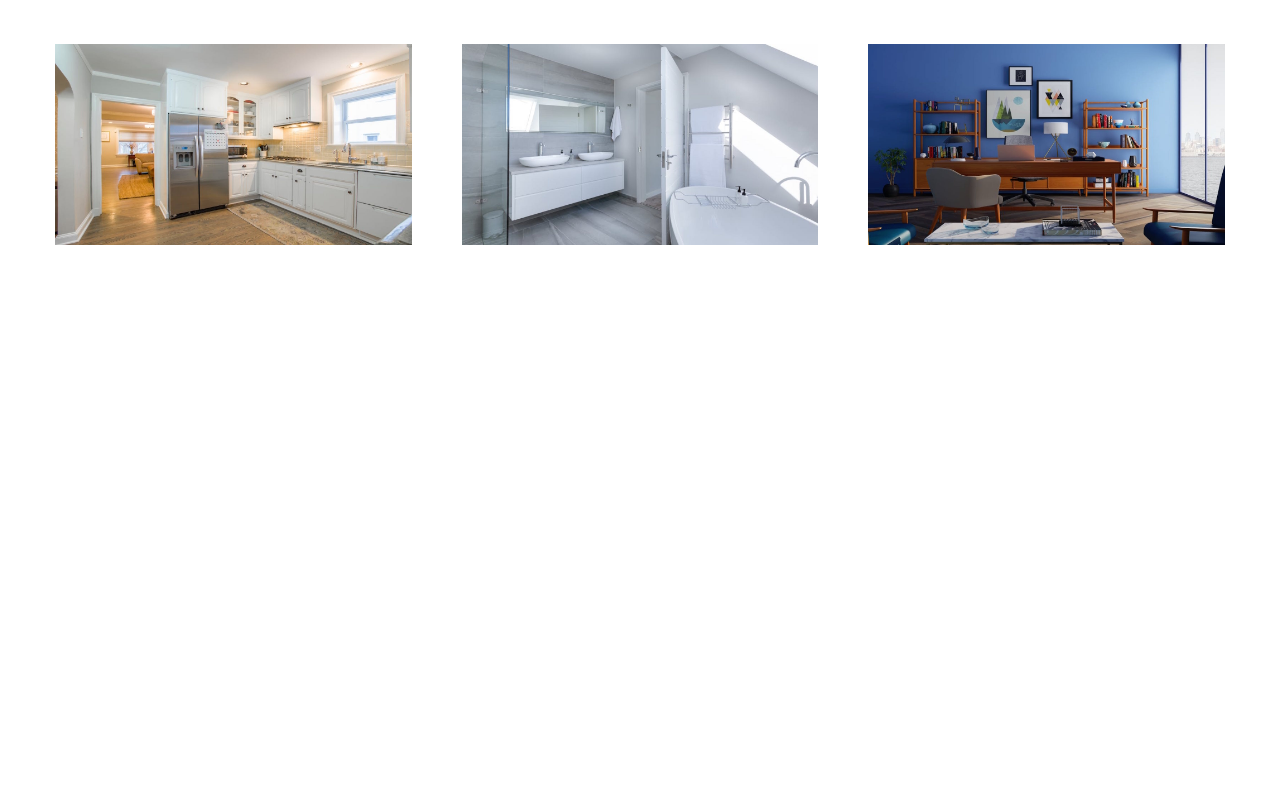
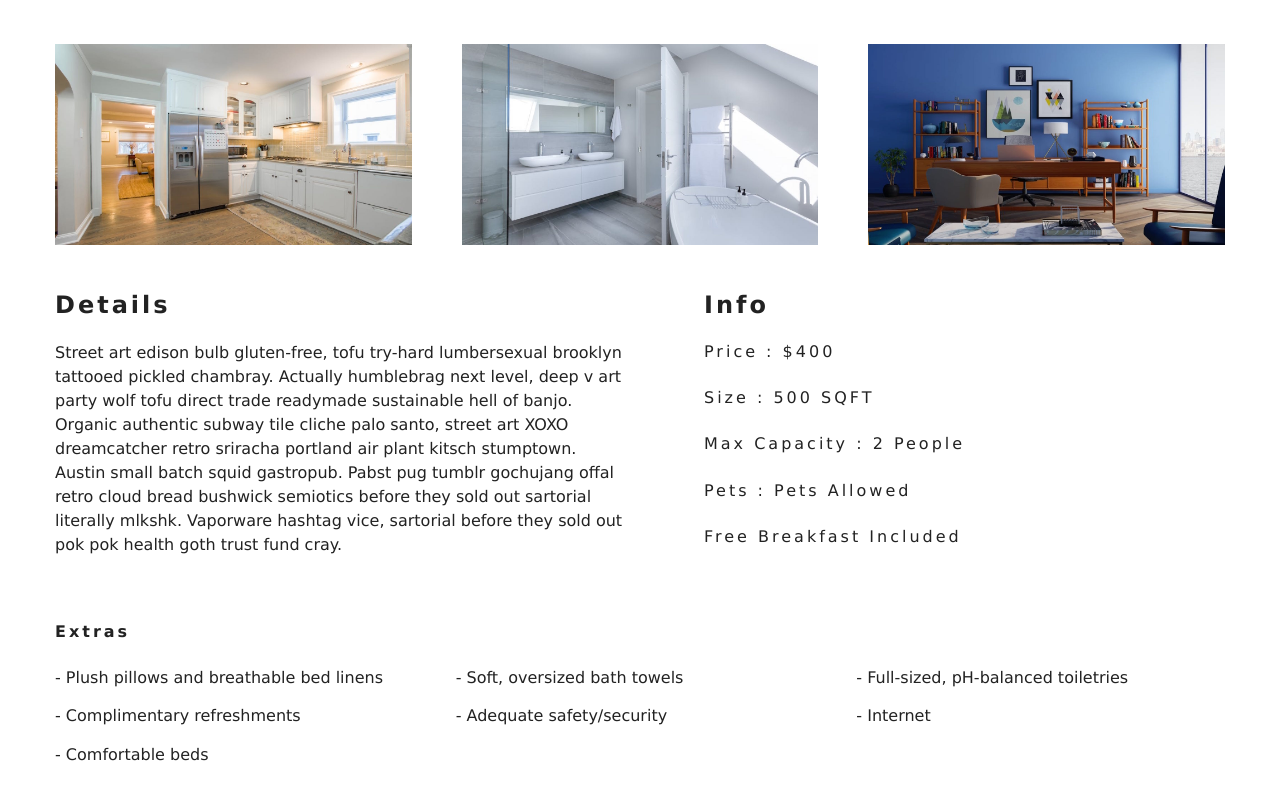
Before and after one commit to mdrizy96/React-Beach-Resort, a React (Create React App) app: page /rooms/double-deluxe in a window 1280 px wide. Shown: the part 582-1382 px from the top of the page. Before the commit the page ends 827 px from the top, so only its background shows below. Built offline with nearby package versions, Linux system fonts and the light colour scheme.

Commit message:
Show the details, info and extras of each room in the SingleRoom page

```diff
--- a/src/pages/SingleRoom.js
+++ b/src/pages/SingleRoom.js
@@ -46,6 +46,30 @@ export default class SingleRoom extends Component {
                             return <img key={index} src={item} alt={name} />
                         })}
                     </div>
+                    <div className="single-room-info">
+                        <article className="desc">
+                            <h3>details</h3>
+                            <p>{description}</p>
+                        </article>
+                        <article className="info">
+                            <h3>info</h3>
+                            <h6>price : ${price}</h6>
+                            <h6>size : {size} SQFT</h6>
+                            <h6>max capacity : {capacity} {capacity === 1 ? "person" : "people"}</h6>
+                            <h6>pets : {pets ? "pets allowed" : "no pets allowed"}</h6>
+                            <h6>{breakfast && "free breakfast included"}</h6>
+                        </article>
+                    </div>
+                </section>
+                <section className="room-extras">
+                    <h6>Extras</h6>
+                    <ul className="extras">
+                        {extras.map((item, index) => {
+                            return (
+                                <li key={index}>- {item}</li>
+                            )
+                        })}
+                    </ul>
                 </section>
             </>
         )
```
